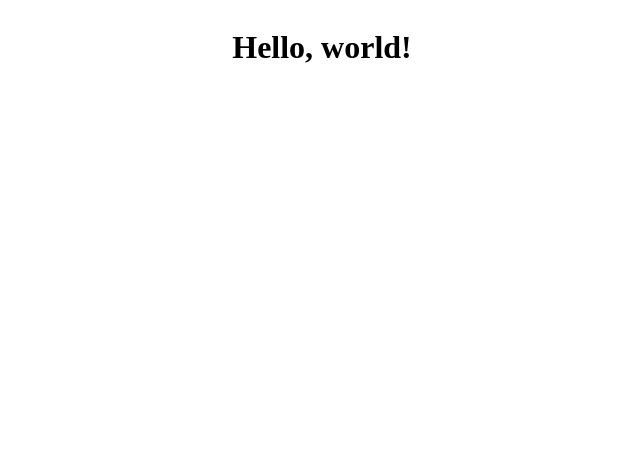
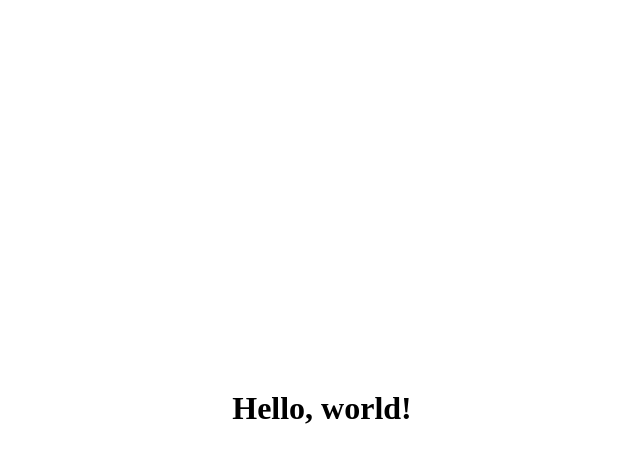
Before and after one commit to pr-citrate/hello-world, a plain HTML site: page index.html in a window 1280 px wide. Shown: the whole page, without its empty margins (318-958 px from the left). Drawn offline with Linux system fonts and the light colour scheme.

Commit message:
Update index.html

```diff
--- a/index.html
+++ b/index.html
@@ -4,7 +4,7 @@
     <meta charset="utf-8">
     <title>PEP8 수호자 협회</title>
   </head>
-  <body style="display:grid; place-items:center;">
+  <body style="display:grid; place-items:center; height:100dvh;">
     <h1>Hello, world!</h1>
   </body>
 </html>
```
